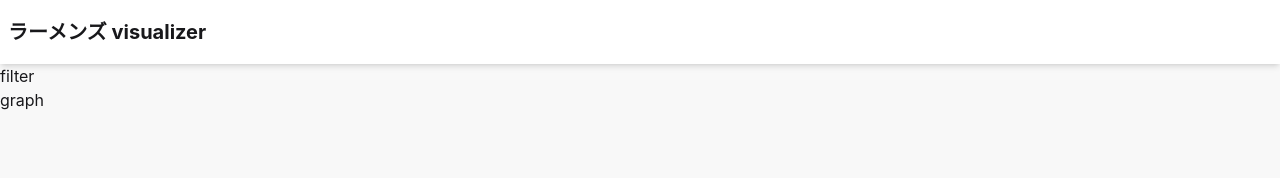
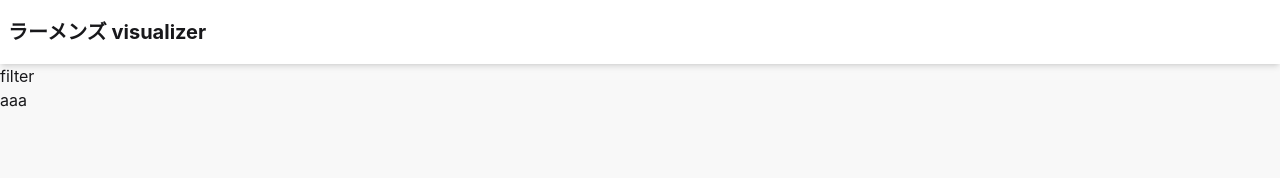
Before and after one commit to vdslab/theme2025-fruits, a React (Vite) app: page / in a window 1280 px wide. Shown: the top 178 px of the page. Built offline with nearby package versions, Linux system fonts and the light colour scheme.

Commit message:
詳細画面のコンポーネント

```diff
--- a/src/components/Main.jsx
+++ b/src/components/Main.jsx
@@ -1,11 +1,14 @@
 import FilterPanel from "./FilterPanel";
-import GraphLayer from "./charts/Layer";
+import DetailModel from "./detail/DetailModal";
+
+import { useState } from "react";
 
 export default function Main() {
+    const [selectedCont, setSelectedCont] = useState(null);
     return (
         <>
             <FilterPanel />
-            <GraphLayer />
+            <DetailModel cont={selectedCont} />
         </>
     );
 }
--- a/src/components/detail/DetailContent.jsx
+++ b/src/components/detail/DetailContent.jsx
@@ -0,0 +1,3 @@
+export default function DetailContent() {
+    return <div>a</div>;
+}
--- a/src/components/detail/DetailModal.jsx
+++ b/src/components/detail/DetailModal.jsx
@@ -0,0 +1,3 @@
+export default function DetailModal() {
+    return <div>aaa</div>;
+}
```
